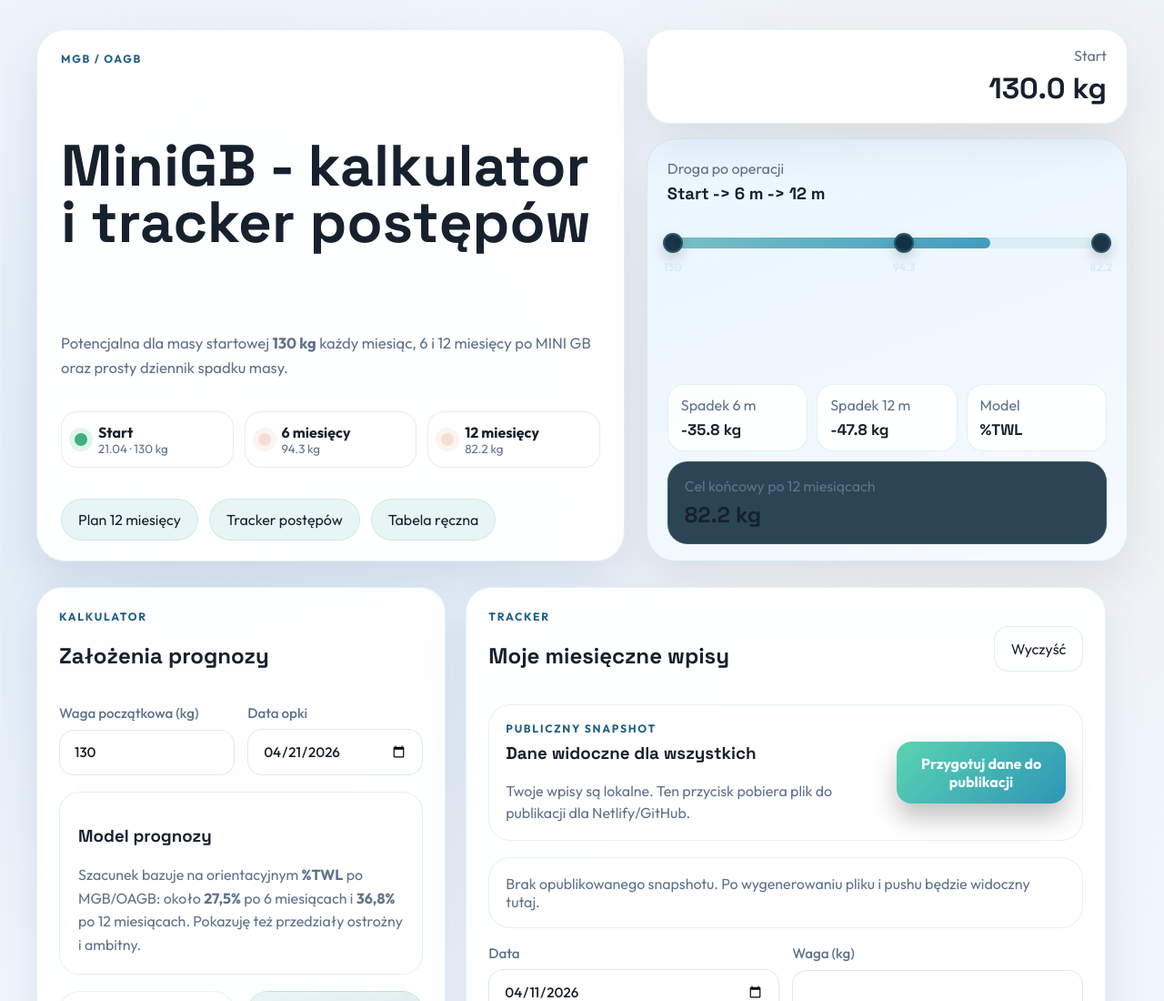
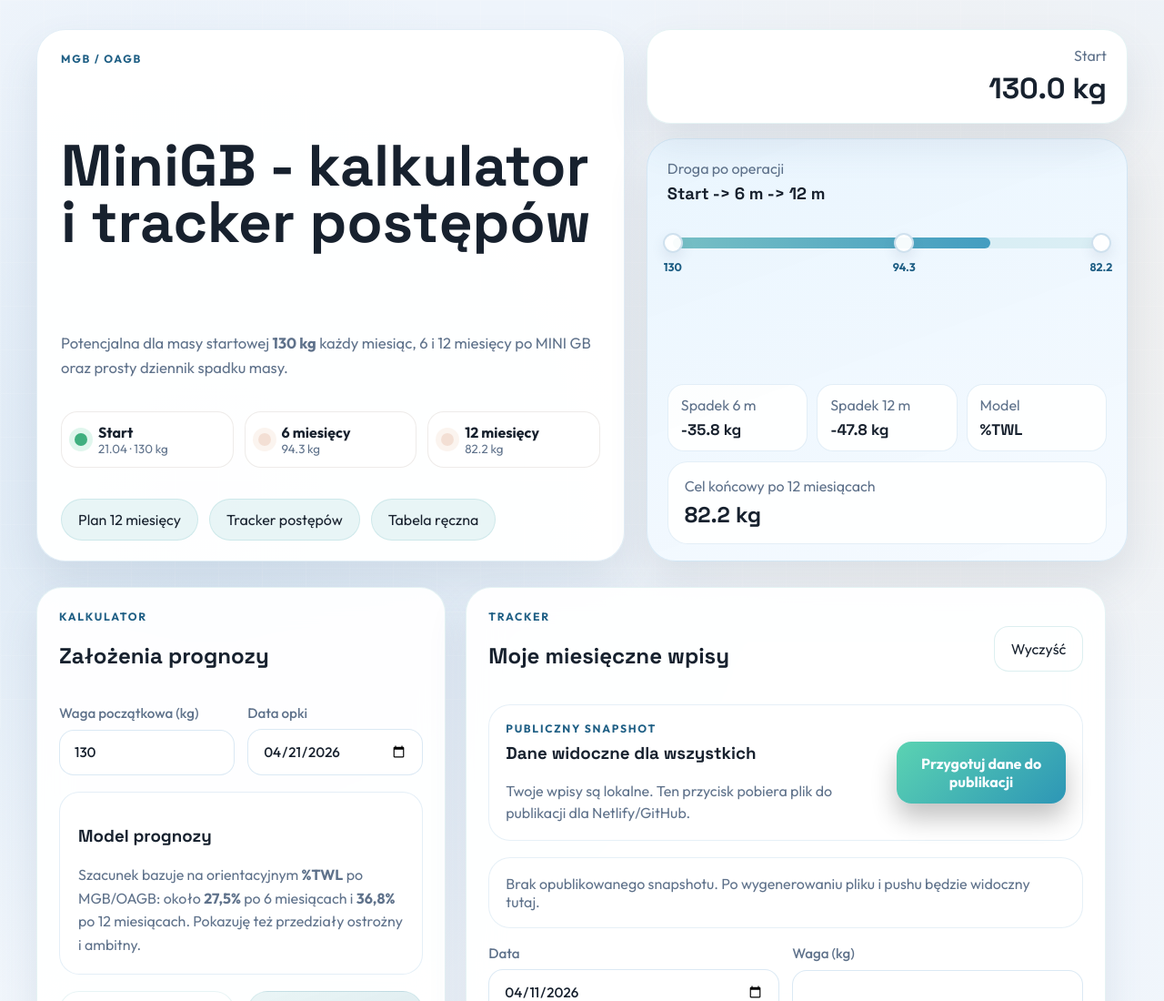
Before and after one commit to krokszi97/minigb, a plain HTML site: page index.html in a window 1280 px wide. Shown: the top 1100 px of the page at 91% size. Drawn offline with Linux system fonts and the light colour scheme.

Commit message:
Update styles.css

```diff
--- a/styles.css
+++ b/styles.css
@@ -273,9 +273,9 @@ label {
   width: 22px;
   height: 22px;
   border-radius: 999px;
-  background: rgba(15, 44, 61, 0.95);
-  border: 2px solid rgba(109, 187, 192, 0.24);
-  box-shadow: 0 6px 14px rgba(0, 0, 0, 0.18);
+  background: rgba(255, 255, 255, 0.95);
+  border: 2px solid rgba(59, 129, 185, 0.24);
+  box-shadow: 0 6px 14px rgba(78, 100, 131, 0.12);
 }
 
 .progress-milestone span {
@@ -284,7 +284,7 @@ label {
   left: 50%;
   transform: translateX(-50%);
   font-size: 0.78rem;
-  color: var(--akcent-jasny);
+  color: var(--akcent-ciemny);
   font-weight: 700;
 }
 
@@ -327,8 +327,8 @@ label {
   bottom: 18px;
   padding: 16px 18px;
   border-radius: 22px;
-  background: rgba(15, 44, 61, 0.88);
-  border: 1px solid rgba(109, 187, 192, 0.18);
+  background: rgba(255, 255, 255, 0.95);
+  border: 1px solid rgba(143, 188, 219, 0.24);
 }
 
 .graphic-center-wide {
```
